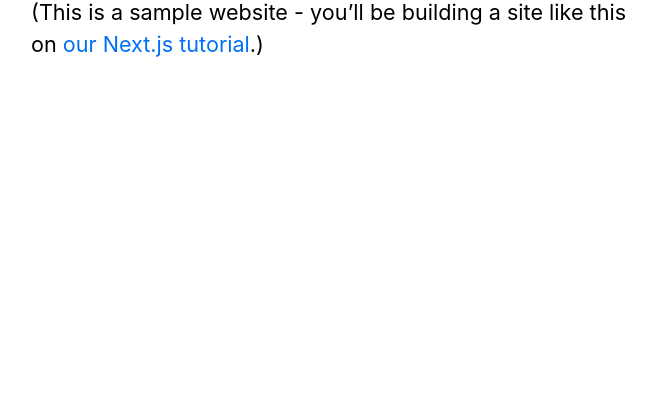
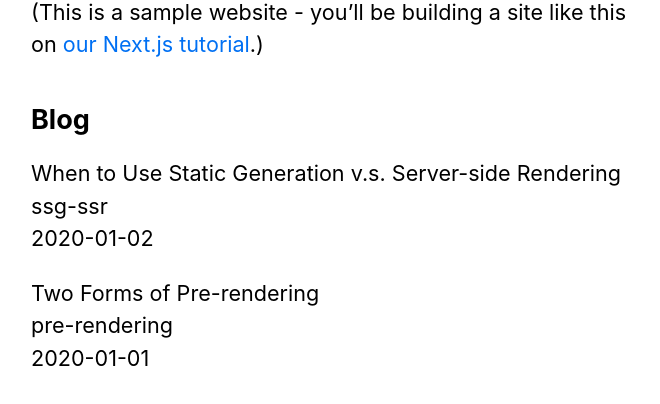
Before and after one commit to kev-luo/nextjs-blog, a Next.js app: page / in a window 1280 px wide. Shown: the part 400-804 px from the top of the page, without its empty margins (303-963 px from the left). Built offline with nearby package versions, Linux system fonts and the light colour scheme.

Commit message:
implement getStaticProps for home page

```diff
--- a/pages/index.js
+++ b/pages/index.js
@@ -1,26 +1,54 @@
 import Head from "next/head";
-import styles from "../styles/Home.module.css";
-import Link from "next/link";
+import { getSortedPostsData } from "../lib/posts";
 
 import Layout, { siteTitle } from "../components/layout";
-import { StyledSection } from "../styles/Styled";
+import {
+  HeroSection,
+  PostsSection,
+  PostsTitle,
+  PostsList,
+  PostItem,
+} from "../styles/Styled";
 
-export default function Home() {
+export default function Home({ allPostsData }) {
+  console.log(allPostsData);
   return (
     <Layout home>
       <Head>
         <title>{siteTitle}</title>
       </Head>
-      <StyledSection>
+      <HeroSection>
         <p>
-          Hi, my name is Kevin luo and this is my blog site built using Next.js. You can connect with me on{" "}
+          Hi, my name is Kevin luo and this is my blog site built using Next.js.
+          You can connect with me on{" "}
           <a href="https://www.linkedin.com/in/kevinluo49/">LinkedIn</a>
         </p>
         <p>
           (This is a sample website - you’ll be building a site like this on{" "}
           <a href="https://nextjs.org/learn">our Next.js tutorial</a>.)
         </p>
-      </StyledSection>
+      </HeroSection>
+      <PostsSection>
+        <PostsTitle>Blog</PostsTitle>
+        <PostsList>
+          {allPostsData.map((post) => (
+            <PostItem key={post.id}>
+              {post.title} <br />
+              {post.id} <br />
+              {post.date}
+            </PostItem>
+          ))}
+        </PostsList>
+      </PostsSection>
     </Layout>
   );
 }
+
+export async function getStaticProps() {
+  const allPostsData = getSortedPostsData();
+  return {
+    props: {
+      allPostsData,
+    },
+  };
+}
--- a/styles/Styled.js
+++ b/styles/Styled.js
@@ -1,13 +1,41 @@
 import styled from "styled-components";
 
-import { heading2Xl, borderCircle, headingLg, colorInherit, headingMd } from "./StyledUtils";
+import {
+  heading2Xl,
+  borderCircle,
+  headingLg,
+  colorInherit,
+  headingMd,
+  padding1px,
+  list,
+  listItem,
+} from "./StyledUtils";
 
 // Home page
-export const StyledSection = styled.section`
+// ====================================================================
+export const HeroSection = styled.section`
   ${headingMd}
+`;
+
+export const PostsSection = styled.section`
+  ${headingMd}
+  ${padding1px}
+`;
+
+export const PostsTitle = styled.h2`
+  ${headingLg}
 `
 
+export const PostsList = styled.ul`
+  ${list}
+`;
+
+export const PostItem = styled.li`
+  ${listItem}
+`;
+
 // layout component
+// ====================================================================
 export const StyledLayout = styled.div`
   max-width: 36rem;
   padding: 0 1rem;
@@ -29,7 +57,7 @@ export const NonHomeHeader = styled.h2`
   a {
     ${colorInherit}
   }
-`
+`;
 
 export const HeaderHomeImg = styled.img`
   ${borderCircle}
--- a/styles/StyledUtils.js
+++ b/styles/StyledUtils.js
@@ -47,6 +47,8 @@ export const list = css`
 
 export const listItem = css`
   margin: 0 0 1.25rem;
+  display: flex;
+  flex-direction: column;
 `
 
 export const lightText = css`
```
